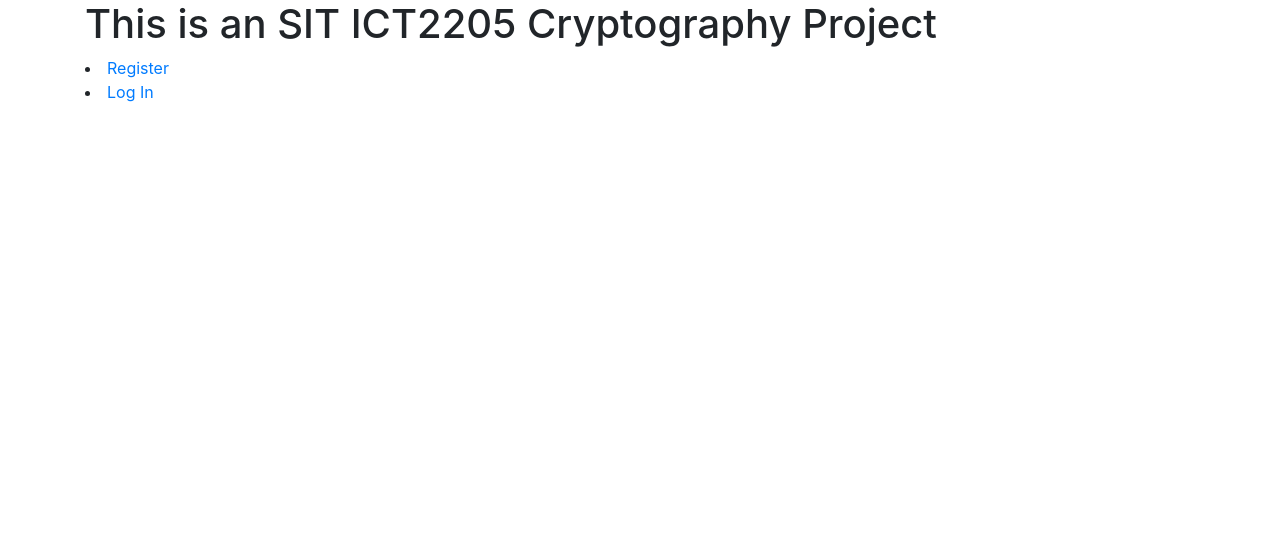
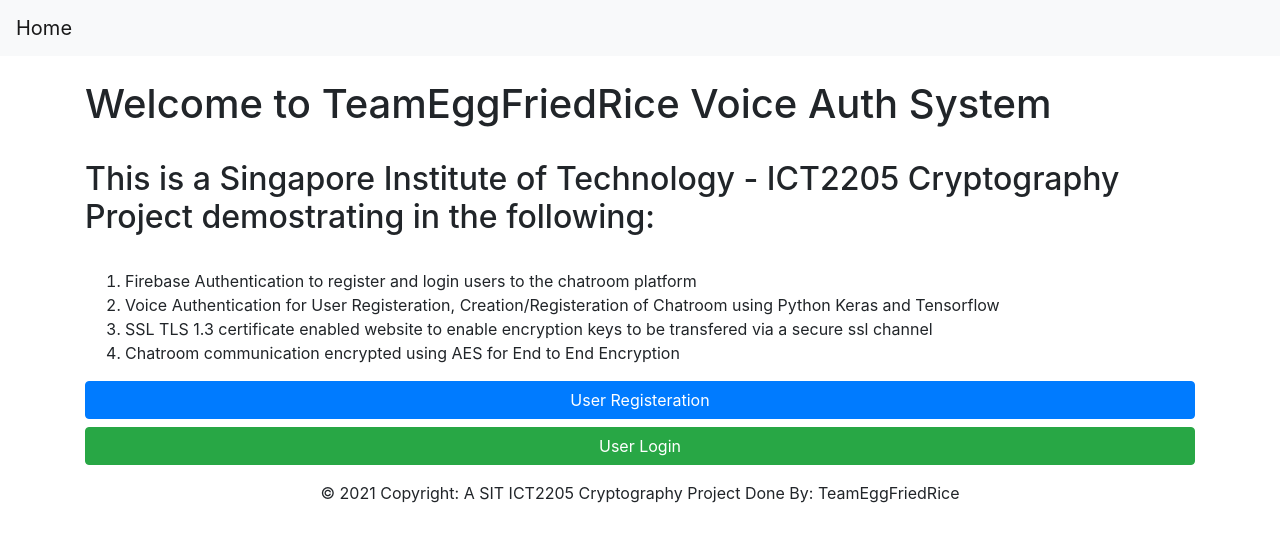
Before and after one commit to javvylx/ICT2205-Voice-Authentication-for-Chat-System, a Flask app: template app/templates/index.html in a window 1280 px wide. Shown: the top 542 px of the page. Run offline with Flask 2, Linux system fonts and the light colour scheme; the template is opened without the code that fills it, so the values that code supplies are empty; some libraries are stand-ins or nearby versions.

Commit message:
Added some basic bootstrap

```diff
--- a/app/auth.py
+++ b/app/auth.py
@@ -70,6 +70,7 @@ def register():
         try:
             fBaseAuth.create_user_with_email_and_password(email, password)
             print(email)
+            return render_template('index.html')
         except requests.exceptions.HTTPError as e:
           error_json = e.args[1]
           error = json.loads(error_json)['error']['message']
--- a/app/templates/create_account.html
+++ b/app/templates/create_account.html
@@ -18,6 +18,7 @@
             {{ umessage }}
           </div>
         {% endif %}
+		 <h1 class="h1 mb-3 font-weight-normal">Record your voice with the microphone below for voice/speech authentication BEFORE user registeration</h1><br><br>
         <form action="/register" method="post">
             <div class="form-group">
             <label for="exampleInputEmail1">Email address</label>
@@ -32,6 +33,7 @@
         <p class="error"><strong>Error:</strong> {{ error }}
         {% endif %}
             <div id="controls">
+			<br>
               <img id="record" src="{{ url_for('static', filename='audio/mic128.png') }}" onclick="toggleRecording(this);">
                 <div id="description"><p class="lead">Press the button to record</p></div>
                   <div id="result"></div>
--- a/app/templates/global.html
+++ b/app/templates/global.html
@@ -9,6 +9,12 @@
       <link rel="stylesheet" href="https://stackpath.bootstrapcdn.com/bootstrap/4.3.1/css/bootstrap.min.css" integrity="sha384-ggOyR0iXCbMQv3Xipma34MD+dH/1fQ784/j6cY/iJTQUOhcWr7x9JvoRxT2MZw1T" crossorigin="anonymous">
     </head>
     <body>
+	<!--Start of Navigation Bar-->
+<nav class="navbar navbar-light bg-light">
+  <a class="navbar-brand" href="/">Home</a>
+</nav>
+<!--End of Navigation Bar-->
+
         {% block content %}{% endblock %}
         <script src="https://cdnjs.cloudflare.com/ajax/libs/socket.io/3.1.3/socket.io.js"></script>
         <script src="https://code.jquery.com/jquery-3.3.1.slim.min.js" integrity="sha384-q8i/X+965DzO0rT7abK41JStQIAqVgRVzpbzo5smXKp4YfRvH+8abtTE1Pi6jizo" crossorigin="anonymous"></script>
@@ -16,4 +22,15 @@
         <script src="https://stackpath.bootstrapcdn.com/bootstrap/4.3.1/js/bootstrap.min.js" integrity="sha384-JjSmVgyd0p3pXB1rRibZUAYoIIy6OrQ6VrjIEaFf/nJGzIxFDsf4x0xIM+B07jRM" crossorigin="anonymous"></script>
         <script src="{{ url_for('static', filename='audio/main.js') }}"></script>
     </body>
+<!-- Footer -->
+<footer class="page-footer font-small blue">
+
+  <!-- Copyright -->
+  <div class="footer-copyright text-center py-3">© 2021 Copyright: A SIT ICT2205 Cryptography Project Done By: TeamEggFriedRice
+  </div>
+  <!-- Copyright -->
+
+</footer>
+<!-- Footer -->
+
 </html>
--- a/app/templates/index.html
+++ b/app/templates/index.html
@@ -10,13 +10,33 @@
   <body>
     <div class="container">
         {% if session['email'] %}
-			<h1> This is an SIT ICT2205 Project </h1>
-            <h1>This is the main page, welcome {{ session['email'] }}</h1>
-            <li><a href="{{ url_for('auth.logout') }}">Log Out</a>
+			<br>
+            <h2>This is a Singapore Institute of Technology - ICT2205 Cryptography Project demostrating in the following:</h2>
+			<br>
+			<ol>
+			  <li>Firebase Authentication to register and login users to the chatroom platform</li>
+			  <li>Voice Authentication for User Registeration, Creation/Registeration of Chatroom using Python Keras and Tensorflow</li>
+			  <li>SSL TLS 1.3 certificate enabled website to enable encryption keys to be transfered via a secure ssl channel</li>
+			  <li>Chatroom communication encrypted using AES for End to End Encryption</li>
+			</ol>
+            <h1>You are logged in as: {{ session['email'] }}</h1>
+			<a href="{{ url_for('auth.logout') }}" type="button" class="btn btn-danger btn-block">Logout</a>
         {% else %}
-            <h1>This is an SIT ICT2205 Cryptography Project</h1>
-            <li><a href="{{ url_for('auth.register') }}">Register</a>
-            <li><a href="{{ url_for('auth.login') }}">Log In</a>
+			<br>
+			<h1>Welcome to TeamEggFriedRice Voice Auth System</h1>
+			<br>
+            <h2>This is a Singapore Institute of Technology - ICT2205 Cryptography Project demostrating in the following:</h2>
+			<br>
+			<ol>
+			  <li>Firebase Authentication to register and login users to the chatroom platform</li>
+			  <li>Voice Authentication for User Registeration, Creation/Registeration of Chatroom using Python Keras and Tensorflow</li>
+			  <li>SSL TLS 1.3 certificate enabled website to enable encryption keys to be transfered via a secure ssl channel</li>
+			  <li>Chatroom communication encrypted using AES for End to End Encryption</li>
+			</ol>
+
+			<a href="{{ url_for('auth.register') }}" type="button" class="btn btn-primary btn-block">User Registeration</a>
+			<a href="{{ url_for('auth.login') }}" type="button" class="btn btn-success btn-block">User Login</a>
+
         {% endif %}
     </div>
   </body>
--- a/app/templates/login.html
+++ b/app/templates/login.html
@@ -5,6 +5,7 @@
     <br/>
       <div class="jumbotron">
         <h1 class="display-4">TeamEggFriedRice Voice Auth System</h1>
+		<p class="lead">Login here, to use TeamEggFriedRice's Voice Auth System!</p>
         <hr class="my-4">
         {% if smessage %}
           <div class="alert alert-success">
--- a/app/templates/success.html
+++ b/app/templates/success.html
@@ -1,4 +1,9 @@
 <html>
+<!-- <script>
+    setTimeout(function(){
+        window.location.href = '{{url_for("voice_chat")}}';
+    }, 2000);
+</script> -->
   <head>
     <meta name="viewport" content="width=device-width, initial-scale=1.0">
     <link href="static/bootstrap.min.css" rel="stylesheet" media="screen">
```
